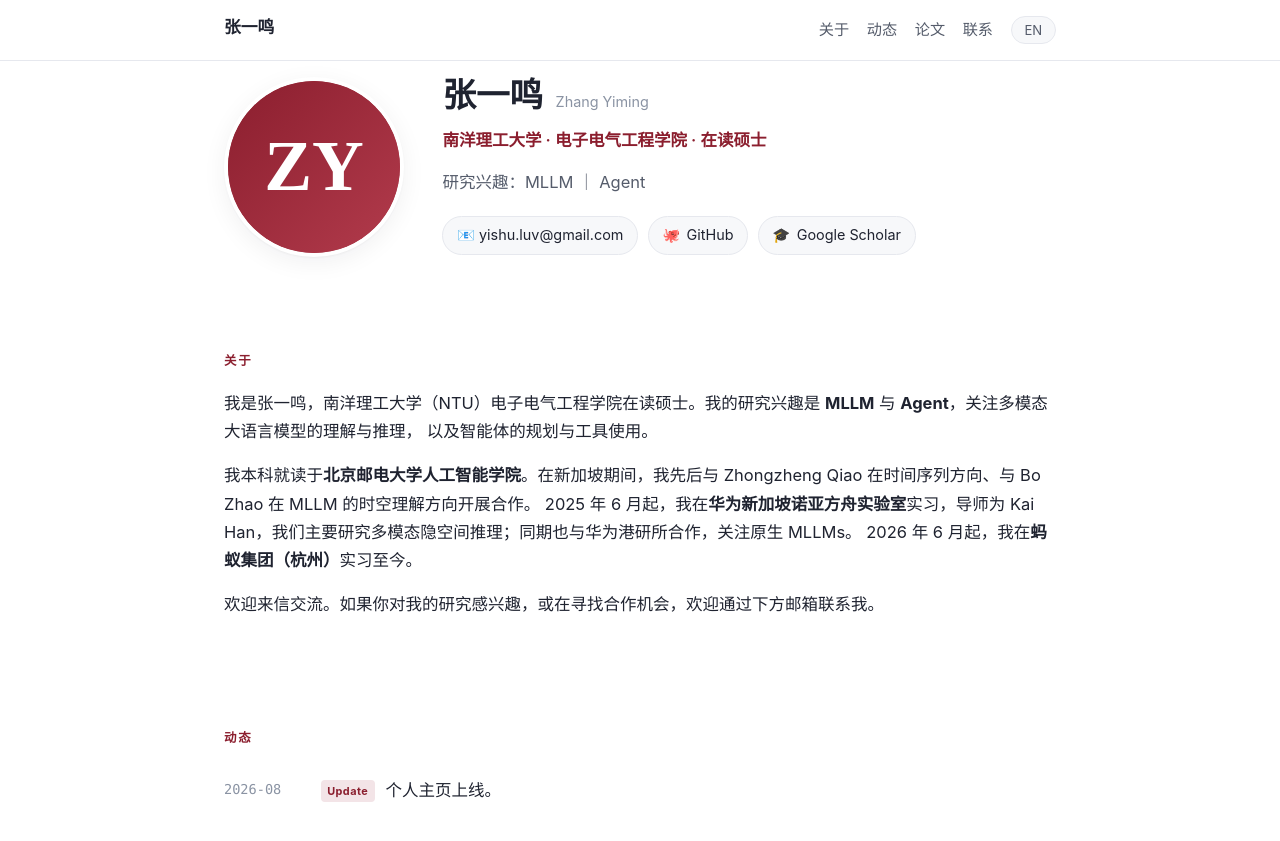
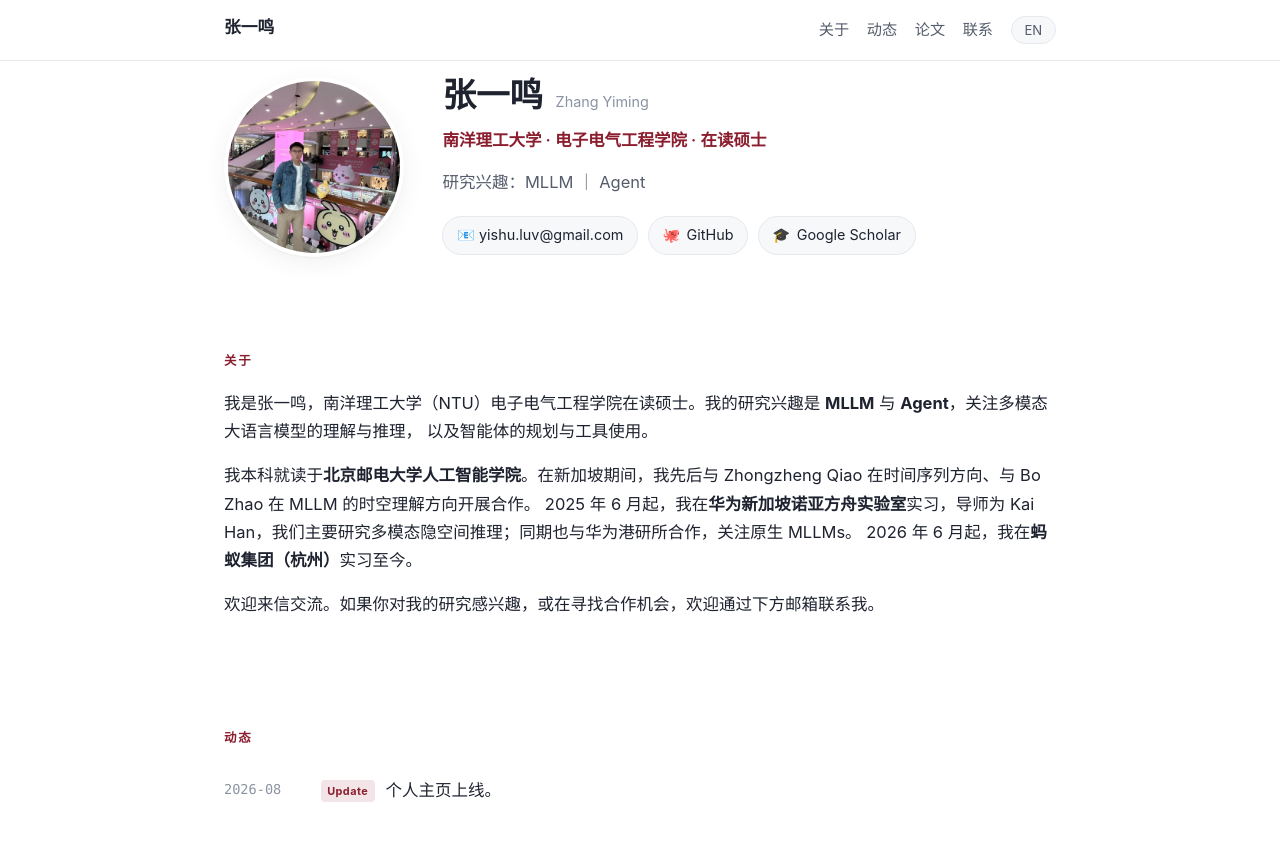
Before and after one commit to zhangym0213/zhangym0213.github.io, a Jekyll site: the page built from index.html, in a window 1280 px wide and 900 px high. Shown: the top 841 px of the window. Built offline with Jekyll 4.4.1, drawn with Linux system fonts in a browser that asks for light colours.

Commit message:
avatar: replace placeholder svg with real photo (IMG_0817)

```diff
--- a/_includes/hero.html
+++ b/_includes/hero.html
@@ -1,6 +1,6 @@
 <section class="hero">
   <div class="container">
-    <img class="avatar" src="{{ '/assets/img/avatar.svg' | relative_url }}"
+    <img class="avatar" src="{{ '/assets/img/avatar.jpg' | relative_url }}"
          alt="Zhang Yiming / 张一鸣" onerror="this.style.display='none'" />
     <div>
       <h1>
--- a/_layouts/default.html
+++ b/_layouts/default.html
@@ -14,7 +14,7 @@
   <meta property="og:title" content="{{ site.title }}" />
   <meta property="og:description" content="{{ site.description }}" />
   <meta property="og:url" content="{{ site.url }}" />
-  <meta property="og:image" content="{{ '/assets/img/avatar.svg' | absolute_url }}" />
+  <meta property="og:image" content="{{ '/assets/img/avatar.jpg' | absolute_url }}" />
 </head>
 <body class="lang-{{ site.default_lang }} {{ page.body_class | default: 'home' }}"
       data-default-lang="{{ site.default_lang }}">
```
Also changed, not shown: assets/img/avatar.jpg (added), assets/img/avatar.svg (deleted).
